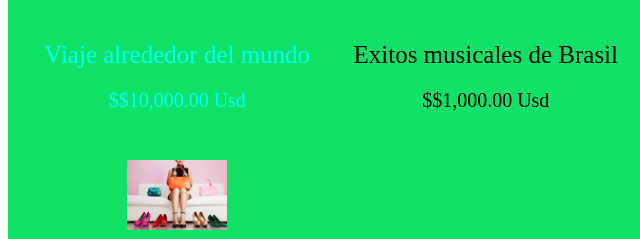
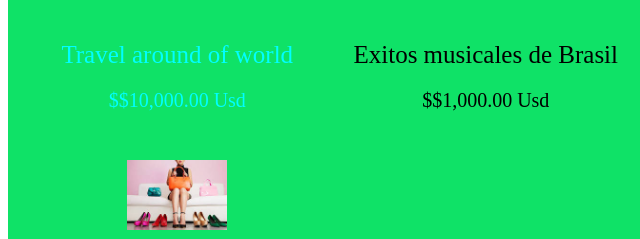
Before and after one commit to RGDavid28/EBAC_TRAINING_GH, a plain HTML site: page Index.html in a window 1280 px wide. Shown: the part 349-588 px from the top of the page, 0-640 px from the left. Drawn offline with Linux system fonts and the light colour scheme.

Commit message:
Update Index.html

```diff
--- a/Index.html
+++ b/Index.html
@@ -38,7 +38,7 @@
     <main class="products">
         <article>
             <img src="Img/agencia-de-viajes.png" alt="Travel around of world by a month">
-            <h3>Viaje alrededor del mundo</h3>
+            <h3>Travel around of world</h3>
             <p>$$10,000.00 Usd</p>
         </article>
         <article>
```
